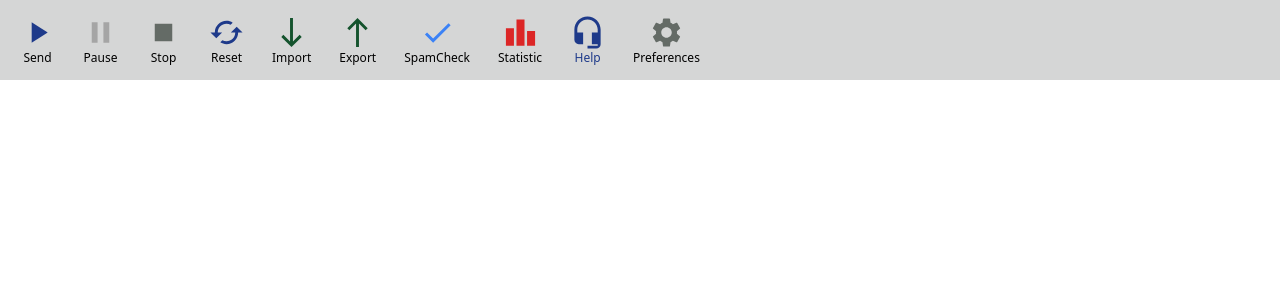
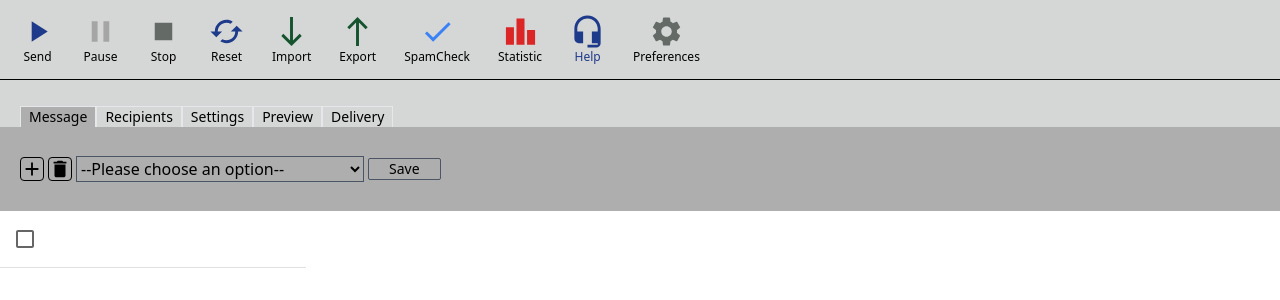
Before and after one commit to am-goku/bulkmailer, a React (Vite) app in the folder BMClient/: page / in a window 1280 px wide. Shown: the top 300 px of the page. Built offline with nearby package versions, Linux system fonts and the light colour scheme.

Commit message:
1. Message page completed and workign on Recipients section and table is not working.
2. Added proptypes and react-quills to manage content and implement an edit pad

@am-goku
@date: 8th June 2024

```diff
--- a/BMClient/package.json
+++ b/BMClient/package.json
@@ -14,8 +14,12 @@
     "@emotion/styled": "^11.11.5",
     "@mui/icons-material": "^5.15.19",
     "@mui/material": "^5.15.19",
+    "@reduxjs/toolkit": "^2.2.5",
+    "prop-types": "^15.8.1",
     "react": "^18.2.0",
-    "react-dom": "^18.2.0"
+    "react-dom": "^18.2.0",
+    "react-quill": "^2.0.0",
+    "react-redux": "^9.1.2"
   },
   "devDependencies": {
     "@types/react": "^18.2.66",
--- a/BMClient/src/App.jsx
+++ b/BMClient/src/App.jsx
@@ -1,11 +1,19 @@
 import React from "react";
 import Header from "./components/layout/Header";
+import Navbar from "./components/nav/Navbar";
+import EditorPad from "./components/editor/EditorPad";
+import Recipients from "./components/recipients/Recipients";
 function App() {
-    return (
-      <React.Fragment>
+  return (
+    <React.Fragment>
+      <div className="h-screen flex flex-col relative">
         <Header />
-      </React.Fragment>
-    );
+        <Navbar />
+        {/* <EditorPad /> */}
+        <Recipients />
+      </div>
+    </React.Fragment>
+  );
 }
 
 export default App;
--- /dev/null
+++ b/BMClient/src/components/editor/EditorPad.jsx
@@ -0,0 +1,25 @@
+import React from 'react'
+import RichTextEditor from './RichTextEditor'
+
+function EditorPad() {
+
+
+
+
+    return (
+        <React.Fragment>
+            <div className='w-full h-full flex flex-col bg-white'>
+                <div className='w-full h-24 bg-[#aeaeae] flex gap-3 px-5 items-center'>
+                    <label htmlFor="subject">Subject</label>
+                    <input type="text" name="subject" id="subject" className='w-full h-7 px-2' />
+                </div>
+
+                <div className='w-full h-full relative'>
+                    <RichTextEditor />
+                </div>
+            </div>
+        </React.Fragment>
+    )
+}
+
+export default EditorPad
--- /dev/null
+++ b/BMClient/src/components/editor/RichTextEditor.jsx
@@ -0,0 +1,24 @@
+import { useState } from 'react';
+import ReactQuill from 'react-quill';
+import 'react-quill/dist/quill.snow.css'; // Import Quill styles
+import PropTypes from 'prop-types';
+
+
+const RichTextEditor = ({ onChange }) => {
+  const [content, setContent] = useState('');
+
+  const handleChange = (value) => {
+    setContent(value);
+    onChange(value); // Pass the content to the parent component
+  };
+
+  return (
+    <ReactQuill value={content} className='h-[90%] w-full absolute' onChange={handleChange} />
+  );
+};
+
+RichTextEditor.propTypes = {
+  onChange: PropTypes.func.isRequired,
+};
+
+export default RichTextEditor;
--- a/BMClient/src/components/layout/Header.jsx
+++ b/BMClient/src/components/layout/Header.jsx
@@ -11,7 +11,7 @@ import SendBtn from './SendBtn';
 function Header() {
   return (
     <React.Fragment>
-      <div className='w-screen h-20 bg-[#d5d6d6] flex items-center p-2 gap-1'>
+      <div className='w-screen h-20 bg-[#d5d6d6] border-b border-black flex items-center p-2 gap-1'>
 
         <SendBtn />
 
--- /dev/null
+++ b/BMClient/src/components/nav/Navbar.jsx
@@ -0,0 +1,21 @@
+import React from 'react'
+
+function Navbar() {
+
+
+
+
+    return (
+        <React.Fragment>
+            <div className='w-full h-14 text-sm flex px-5 items-end'>
+                <button onClick={() => {}} className='px-2 border border-b-0 bg-[#aeaeae]'>Message</button>
+                <button onClick={() => {}} className='px-2 border border-b-0'>Recipients</button>
+                <button onClick={() => {}} className='px-2 border border-b-0'>Settings</button>
+                <button onClick={() => {}} className='px-2 border border-b-0'>Preview</button>
+                <button onClick={() => {}} className='px-2 border border-b-0'>Delivery</button>
+            </div>
+        </React.Fragment>
+    )
+}
+
+export default Navbar
--- /dev/null
+++ b/BMClient/src/components/recipients/Recipients.jsx
@@ -0,0 +1,127 @@
+import React from 'react'
+import AddIcon from '@mui/icons-material/Add';
+import DeleteIcon from '@mui/icons-material/Delete';
+import { Checkbox, TableCell, TableHead, TableRow, TableSortLabel } from '@mui/material';
+
+
+function createData(id, name, calories, fat, carbs, protein) {
+    return {
+        id,
+        name,
+        calories,
+        fat,
+        carbs,
+        protein,
+    };
+}
+const rows = [
+    createData(1, 'Cupcake', 305, 3.7, 67, 4.3),
+    createData(2, 'Donut', 452, 25.0, 51, 4.9),
+    createData(3, 'Eclair', 262, 16.0, 24, 6.0),
+    createData(4, 'Frozen yoghurt', 159, 6.0, 24, 4.0),
+    createData(5, 'Gingerbread', 356, 16.0, 49, 3.9),
+    createData(6, 'Honeycomb', 408, 3.2, 87, 6.5),
+    createData(7, 'Ice cream sandwich', 237, 9.0, 37, 4.3),
+    createData(8, 'Jelly Bean', 375, 0.0, 94, 0.0),
+    createData(9, 'KitKat', 518, 26.0, 65, 7.0),
+    createData(10, 'Lollipop', 392, 0.2, 98, 0.0),
+    createData(11, 'Marshmallow', 318, 0, 81, 2.0),
+    createData(12, 'Nougat', 360, 19.0, 9, 37.0),
+    createData(13, 'Oreo', 437, 18.0, 63, 4.0),
+];
+
+
+const headCells = [
+    {
+        id: 'name',
+        numeric: false,
+        disablePadding: true,
+        label: 'Dessert (100g serving)',
+    },
+    {
+        id: 'calories',
+        numeric: true,
+        disablePadding: false,
+        label: 'Calories',
+    },
+    {
+        id: 'fat',
+        numeric: true,
+        disablePadding: false,
+        label: 'Fat (g)',
+    },
+    {
+        id: 'carbs',
+        numeric: true,
+        disablePadding: false,
+        label: 'Carbs (g)',
+    },
+    {
+        id: 'protein',
+        numeric: true,
+        disablePadding: false,
+        label: 'Protein (g)',
+    },
+];
+
+function Recipients() {
+    return (
+        <React.Fragment>
+            <div className='w-full h-full flex flex-col bg-white'>
+                <div className='w-full h-24 bg-[#aeaeae] flex gap-1 px-5 items-center'>
+                    <AddIcon className='border border-black rounded cursor-pointer hover:bg-slate-500' />
+                    <DeleteIcon className='border border-black rounded cursor-pointer hover:bg-slate-500' />
+                    <select id="options" className='w-72 bg-transparent border border-gray-600'>
+                        <option value="">--Please choose an option--</option>
+                        <option value="option1">Option 1</option>
+                        <option value="option2">Option 2</option>
+                        <option value="option3">Option 3</option>
+                    </select>
+                    <button className='px-5 border border-gray-600 text-sm hover:bg-slate-500 rounded-sm' >Save</button>
+                </div>
+
+                <div className='w-full h-full relative'>
+                    <DataTable />
+                </div>
+            </div>
+        </React.Fragment>
+    )
+}
+
+export default Recipients
+
+
+
+
+
+
+
+
+
+
+const DataTable = () => {
+    return (
+        <TableHead>
+            <TableRow>
+                <TableCell padding="checkbox">
+                    <Checkbox
+                        color="primary"
+                        inputProps={{
+                            'aria-label': 'select all desserts',
+                        }}
+                    />
+                </TableCell>
+                {headCells.map((headCell) => (
+                    <TableCell
+                        key={headCell.id}
+                        align={headCell.numeric ? 'right' : 'left'}
+                        padding={headCell.disablePadding ? 'none' : 'normal'}
+                    >
+                        <TableSortLabel>
+                        </TableSortLabel>
+                    </TableCell>
+                ))}
+            </TableRow>
+        </TableHead>
+    )
+}
--- a/BMClient/src/index.css
+++ b/BMClient/src/index.css
@@ -16,3 +16,7 @@
   -webkit-font-smoothing: antialiased;
   -moz-osx-font-smoothing: grayscale;
 } */
+
+:root {
+  background-color:#d5d6d6;
+}
--- /dev/null
+++ b/BMClient/src/utils/reducer.js
@@ -0,0 +1,14 @@
+import { createSlice } from "@reduxjs/toolkit";
+
+const initialState = {
+    emailGroup: [],
+
+}
+
+export const emailSlice = createSlice({
+    name: 'emailData',
+    initialState,
+    reducers: {
+
+    }
+})
```
Also changed, not shown: BMClient/src/utils/store.js (added), 1 other file (tests, documents, lock files or other folders).
